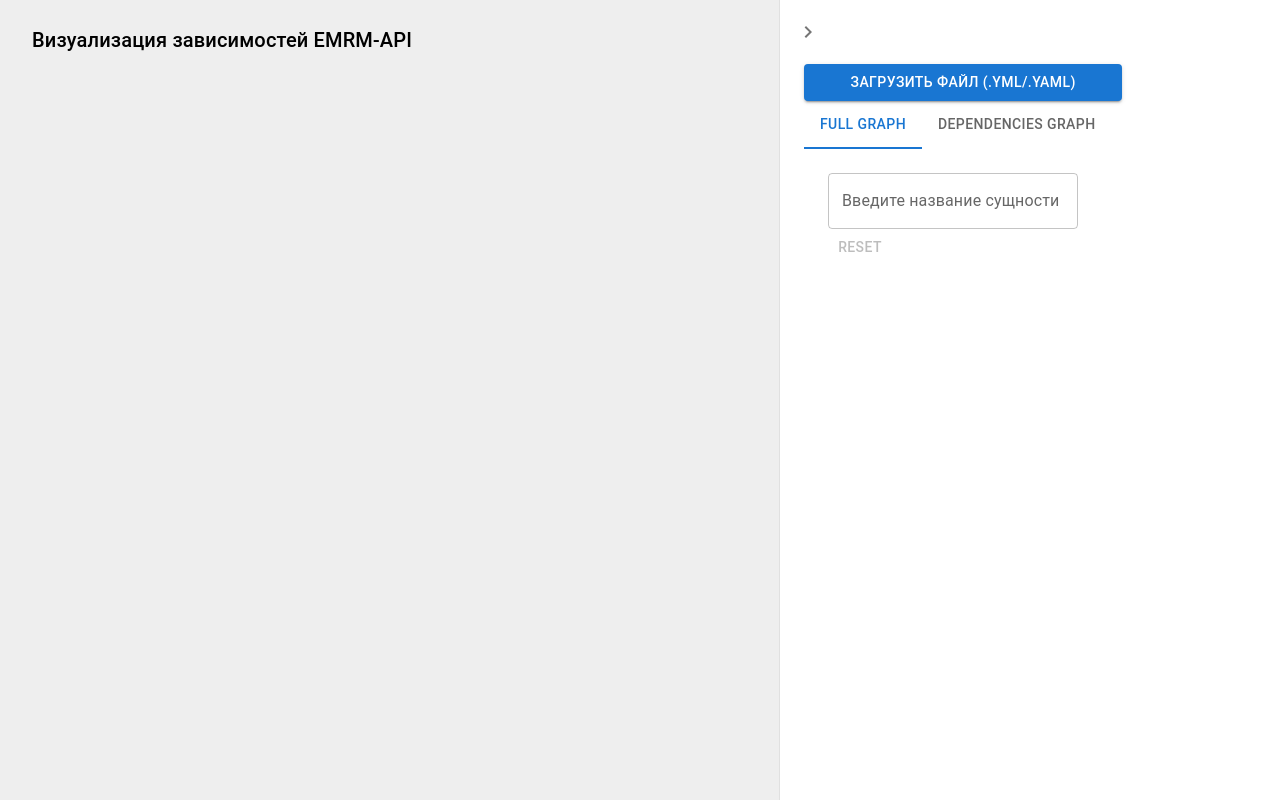
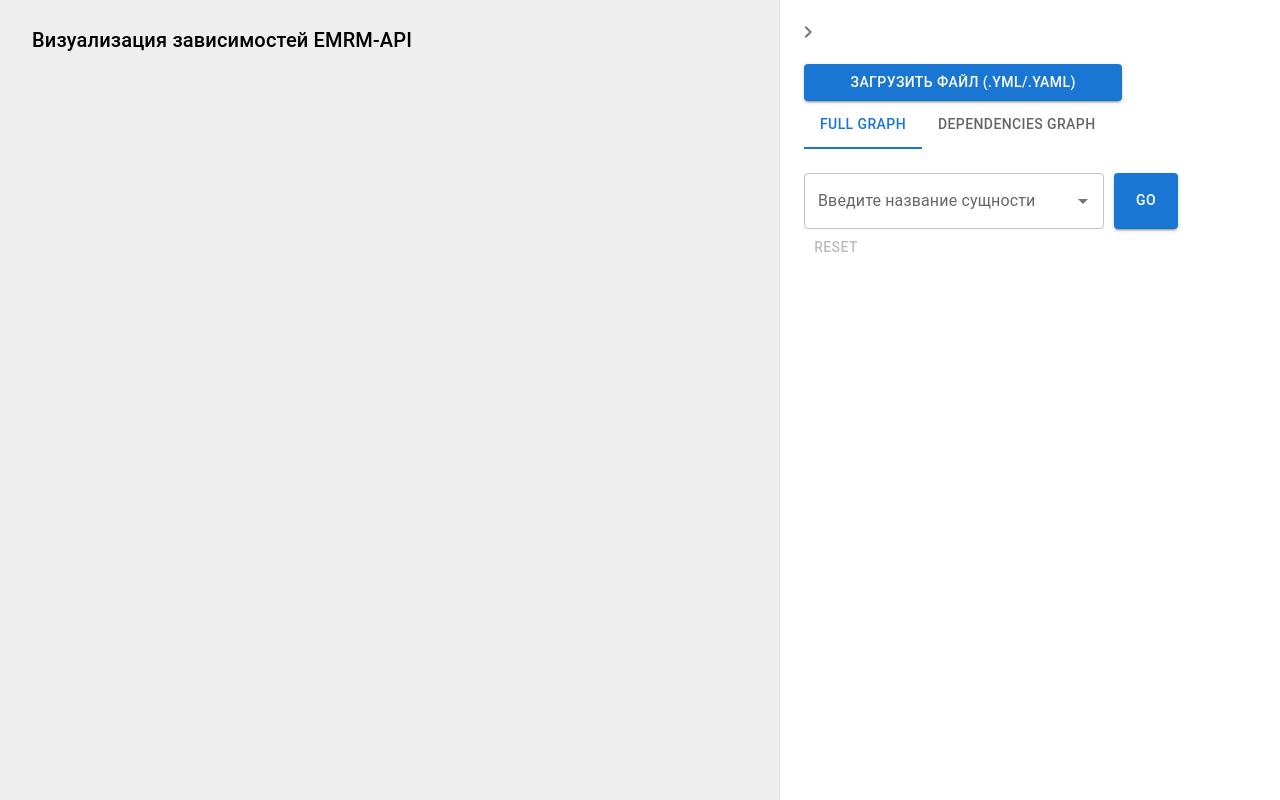
Before and after one commit to Patrisio/api-graph2, a React (Create React App) app: page /api-graph2 in a window 1280 px wide. Both pictures are taken after a click on the button "open drawer". Built offline with nearby package versions, Linux system fonts and the light colour scheme.

Commit message:
bug fixes and add autocomplete

```diff
--- a/src/components/ErrorBoundary.tsx
+++ b/src/components/ErrorBoundary.tsx
@@ -7,7 +7,6 @@ export class ErrorBoundary extends Component<any, any> {
     }
 
     static getDerivedStateFromError(error: unknown) {
-        console.log(error, '__ERROR__');
         return { hasError: true };
     }
 
--- a/src/components/VirtualizedList.tsx
+++ b/src/components/VirtualizedList.tsx
@@ -19,7 +19,6 @@ function renderRow(props: ListChildComponentProps) {
 }
 
 export const VirtualizedList = ({items}: any) => {
-	console.log(items);
 	return (
 		<Box
 			sx={{ width: '100%', height: 400, maxWidth: 360, bgcolor: 'background.paper' }}
--- a/src/pages/graph/containers/SidebarContentContainer.tsx
+++ b/src/pages/graph/containers/SidebarContentContainer.tsx
@@ -40,8 +40,11 @@ export default function SidebarContentContainer({
     const isVisibleDepsTree = prevHighlightedNodes.length > 0 && isNumber(currentPointerIndex);
     const [nodeName, setNodeName] = useState<string>('');
 
-    const updateNodeName = (event: ChangeEvent<HTMLInputElement>) => {
-        setNodeName(event.target.value);
+    const autocompleteOptions = dependencyListMap ? Object.keys(dependencyListMap).map((nodeName) => ({label: nodeName})) : [];
+
+
+    const updateNodeName = (nodeName: string) => {
+        setNodeName(nodeName);
     };
 
     const getCurrentPointerIndex = () => {
@@ -98,6 +101,7 @@ export default function SidebarContentContainer({
         <SidebarContentView
             nodeName={nodeName}
             isDisabledResetButton={prevHighlightedNodes.length === 0}
+            autocompleteOptions={autocompleteOptions}
             depsTreeUI={
                 <DepsTreeContainer
                     deps={depsTreeData}
--- a/src/pages/graph/hooks/useD3Selection.ts
+++ b/src/pages/graph/hooks/useD3Selection.ts
@@ -75,8 +75,8 @@ export default function useD3Selection() {
     const setGraphWidth = (width: number) => {
         d3
             .select('.graph')
-            .transition()
-            .duration(230)
+            // .transition() // Время данной анимации ломает логику подсвечивания нод в fullGraph
+            // .duration(230)
             .style('width', `${width}px`);
     };
 
--- a/src/pages/graph/hooks/useHierarchyGraph.ts
+++ b/src/pages/graph/hooks/useHierarchyGraph.ts
@@ -102,12 +102,11 @@ export default function useHierarchyGraph(graphData: any) {
     const updateGraph = (foundNode: any) => {
         const filteredNodes = handleGraphNodes(foundNode);
       	setFoundEntitiesCount(filteredNodes.size());
+      	const nodesList = filteredNodes.nodes();
+        filteredNodes.each(({data: d3Node}: any, i: number) => {
+            const {typeData, description, id, type, children} = d3Node;
+        	const currentNode = nodesList[i];
 
-      	const nodesList = filteredNodes.nodes();
-		filteredNodes.each(({data: d3Node}: any, i: number) => {
-            const {typeData, description, id, type, children} = d3Node;
-
-        	const currentNode = nodesList[i];
 			setPrevHighlightedNodes(prev => ([
 				...prev,
 				{
--- a/src/pages/graph/views/SidebarContentView.tsx
+++ b/src/pages/graph/views/SidebarContentView.tsx
@@ -8,6 +8,9 @@ import Tab from '@mui/material/Tab';
 import {GraphContext} from '../contexts/GraphProvider';
 import {GRAPH_RENDERING_STATUS} from '../contexts/types';
 import {FileUploader} from '../../../components/FileUploader';
+import Autocomplete from '@mui/material/Autocomplete';
+
+type AutocompleteOption = {label: string};
 
 type SidebarContentProps = {
     nodeName: string,
@@ -19,16 +22,17 @@ type SidebarContentProps = {
     setFullGraphData: (e: any) => void,
     highlightGraphLinksByNodeName: (nodeName: string, graphData?: any, forceHandleGraph?: boolean) => void,
     resetGraph: VoidFunction,
-    updateNodeName: (event: ChangeEvent<HTMLInputElement>) => void,
+    updateNodeName: (nodeName: string) => void,
     setDependencyListToGraphData: (e: any) => void,
     setFrontApi: any;
+    autocompleteOptions: AutocompleteOption[];
 };
 
 function TabPanel({value, index, children}: any) {
     return (
         <div>
             {value === index && (
-                <Box sx={{ p: 3 }}>
+                <Box sx={{ pt: 3 }}>
                     {children}
                 </Box>
             )}
@@ -49,9 +53,11 @@ export default function SidebarContentView({
     resetGraph,
     setDependencyListToGraphData,
     setFrontApi,
+    autocompleteOptions,
 }: SidebarContentProps) {
     const {fullGraph, setGraph} = useContext(GraphContext);
     const [tabIndex, setTabIndex] = useState(0);
+
     const switchTabPanel = (_: React.SyntheticEvent, tabIndex: number) => {
         if (tabIndex === 0) {
             setGraph(prev => ({
@@ -69,13 +75,14 @@ export default function SidebarContentView({
         setTabIndex(tabIndex);
     };
 
-    const handleNodeName = (event: any) => {
-        if (event.key !== 'Enter') return;
+    const preventDefaultByEnterPress = (event: any): boolean => {
+        if (event.key !== 'Enter') return false;
 
         event.preventDefault();
+        return true;
+    };
 
-        const nodeName = event.target.value;
-
+    const handleNodeName = (nodeName: string) => {
         if (tabIndex === 0) {
             highlightGraphLinksByNodeName(nodeName, fullGraphData);
         }
@@ -106,14 +113,40 @@ export default function SidebarContentView({
             </Tabs>
 
             <TabPanel value={tabIndex} name={'fullGraph'} index={0}>
-                <TextField
-                    label='Введите название сущности'
-                    variant='outlined'
-                    onChange={updateNodeName}
-                    value={nodeName}
-                    onKeyPress={handleNodeName}
-                    style={{width: 250}}
-                />
+                <div style={{display: 'flex', width: 400}}>
+                    <Autocomplete
+                        value={{label: nodeName}}
+                        disablePortal
+                        options={autocompleteOptions}
+                        sx={{ width: 300 }}
+                        onChange={(_, reason) => {
+                            if (!reason) return;
+                            const {label: selectedNodeName} = reason;
+
+                            updateNodeName(selectedNodeName);
+                            handleNodeName(selectedNodeName);
+                        }}
+                        renderInput={(params) => {
+                            return <TextField {...params} label='Введите название сущности'
+                                onKeyPress={(event: any) => {
+                                    const nodeName = event.target.value as string;
+                                    updateNodeName(nodeName);
+                                    const enterPressed = preventDefaultByEnterPress(event);;
+                                    if (!enterPressed) return;
+                                    handleNodeName(nodeName);
+                                }}
+                            />
+                        }}
+                    />
+                    <Button
+                        variant="contained"
+                        component="label"
+                        style={{marginLeft: 10}}
+                        onClick={() => handleNodeName(nodeName)}
+                    >
+                        GO
+                    </Button>
+                </div>
                 {
                     isVisibleCoincidenceNotice &&
                     <Typography variant='body2' gutterBottom>
@@ -131,13 +164,21 @@ export default function SidebarContentView({
                 {depsTreeUI}
             </TabPanel>
             <TabPanel value={tabIndex} name={'dependenciesGraph'} index={1}>
-                <TextField
-                    label='Введите название сущности'
-                    variant='outlined'
-                    onChange={updateNodeName}
-                    value={nodeName}
-                    onKeyPress={handleNodeName}
-                    style={{width: 250}}
+                <Autocomplete
+                    value={{label: nodeName}}
+                    disablePortal
+                    options={autocompleteOptions}
+                    sx={{ width: 300 }}
+                    onChange={(event) => {
+                        const selectedNodeName = event.currentTarget.textContent as string;
+                        updateNodeName(selectedNodeName);
+                        handleNodeName(selectedNodeName);
+                    }}
+                    renderInput={(params) => <TextField {...params} label='Введите название сущности'
+                    onKeyPress={(event: any) => {
+                        preventDefaultByEnterPress(event);
+                    }}
+                    />}
                 />
             </TabPanel>
          </Box>
--- a/src/utils.ts
+++ b/src/utils.ts
@@ -24,6 +24,8 @@ export const findNodeByName = (entityName: string, data: any): any => {
 };
 
 export const recursiveTraverse = (depsIds: string[], children: any) => {
+   if (!children) return;
+
    for (let node of children) {
       depsIds.push(node.id);
       recursiveTraverse(depsIds, node.children);
```
Lines whose indentation alone changed are shown as unchanged.
